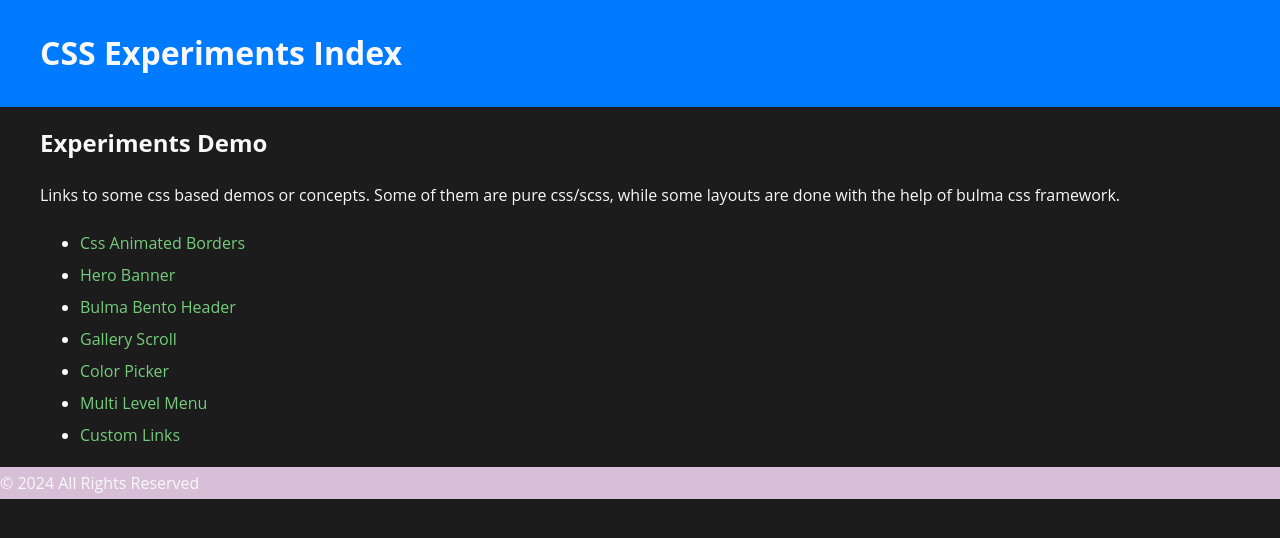
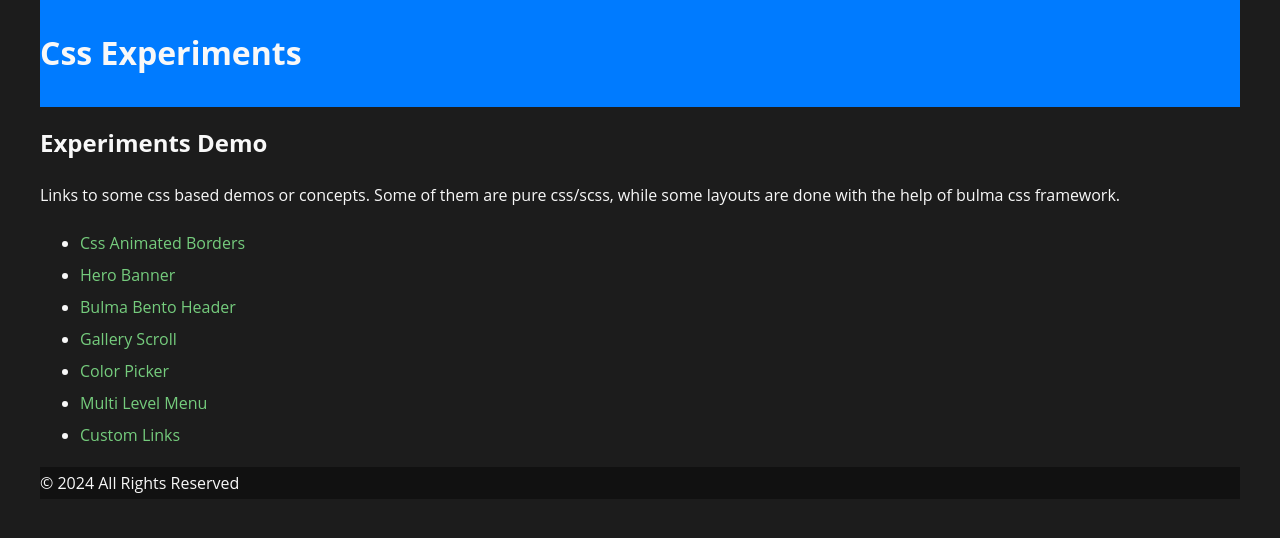
Before and after one commit to ae-app-labs/web-css-experiments, a Jekyll site: the page built from index.md, in a window 1280 px wide. Shown: the top 538 px of the page. Built offline with Jekyll 4.4.1, drawn with Linux system fonts in a browser that asks for light colours.

Commit message:
layout changes

```diff
--- a/_layouts/default.html
+++ b/_layouts/default.html
@@ -8,17 +8,18 @@
     <link rel="stylesheet" href="main.css">
 </head>
 <body>
-    <div class="nav">
-        <div class="container">
-            <h1>CSS Experiments Index</h1>
+    <div class="container">
+        <div class="nav">
+            <h1>{{ page.title }}</h1>
         </div>
+
+        <main>
+            {{ content }}
+        </main>
+
+        <footer>
+            <p> &copy; 2024 All Rights Reserved</p>
+        </footer>
     </div>
-    <div class="container">
-        {{ content }}
-    </div>
-
-    <footer>
-        <p> &copy; 2024 All Rights Reserved</p>
-    </footer>
 </body>
 </html>
--- a/main.css
+++ b/main.css
@@ -22,7 +22,7 @@ body {
 }
 footer {
     font-size: 0.8 em;
-    background-color: thistle;
+    background-color: #111;
 }
 a{
     color: var(--secondary-color);
```
